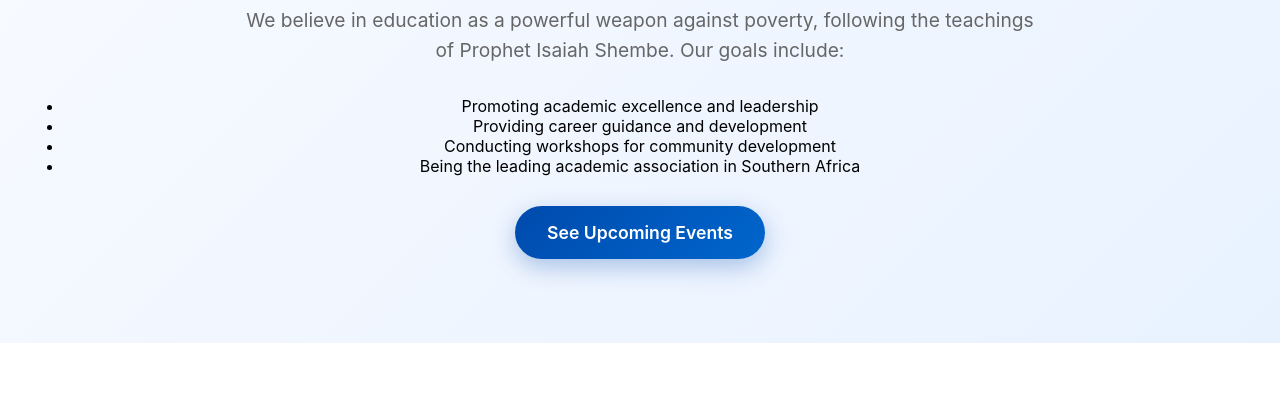
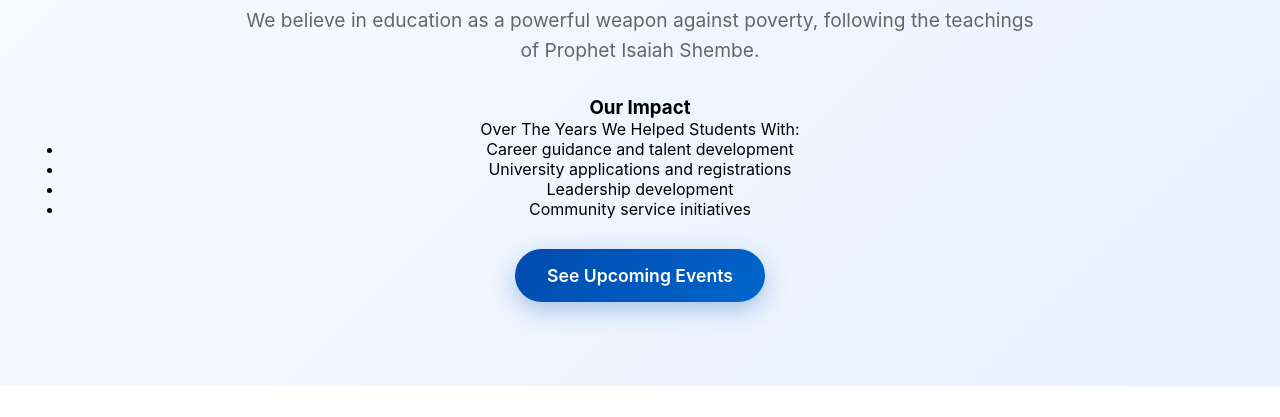
Before and after one commit to Sandisile-hub/Digital-dreamer, a website: page public/index.html in a window 1280 px wide. Shown: the part 230-647 px from the top of the page. Drawn offline with Linux system fonts and the light colour scheme; no server answers.

Commit message:
Update index.html

```diff
--- a/public/index.html
+++ b/public/index.html
@@ -29,11 +29,16 @@
       <h2>Welcome to NaTeSA</h2>
       <p>
         We believe in education as a powerful weapon against poverty,
- following the teachings of Prophet Isaiah Shembe. Our goals include:<ul>
- <li>Promoting academic excellence and leadership</li>
- <li>Providing career guidance and development</li>
- <li>Conducting workshops for community development</li>
- <li>Being the leading academic association in Southern Africa</li></ul>
+ following the teachings of Prophet Isaiah Shembe.
+        <h3>Our Impact</h3>
+        <label>Over The Years We Helped Students With:</label>
+        <ul>
+          <li>Career guidance and talent development</li>
+          <li>University applications and registrations</li>
+          <li>Leadership development</li>
+          <li> Community service initiatives</li>
+        </ul>
+
     </p>
       <a href="#events" class="cta-btn">See Upcoming Events</a>
     </div>
@@ -44,8 +49,11 @@
     <div class="container">
       <h2>Our Mission & Goals</h2>
       <p>
-        We aim to empower students by offering workshops, networking events, and real-world project
-        opportunities to enhance employability and industry readiness.
+      <ul>
+ <li>Promoting academic excellence and leadership</li>
+ <li>Providing career guidance and development</li>
+ <li>Conducting workshops for community development</li>
+ <li>Being the leading academic association in Southern Africa</li></ul>
       </p>
     </div>
   </section>
```
